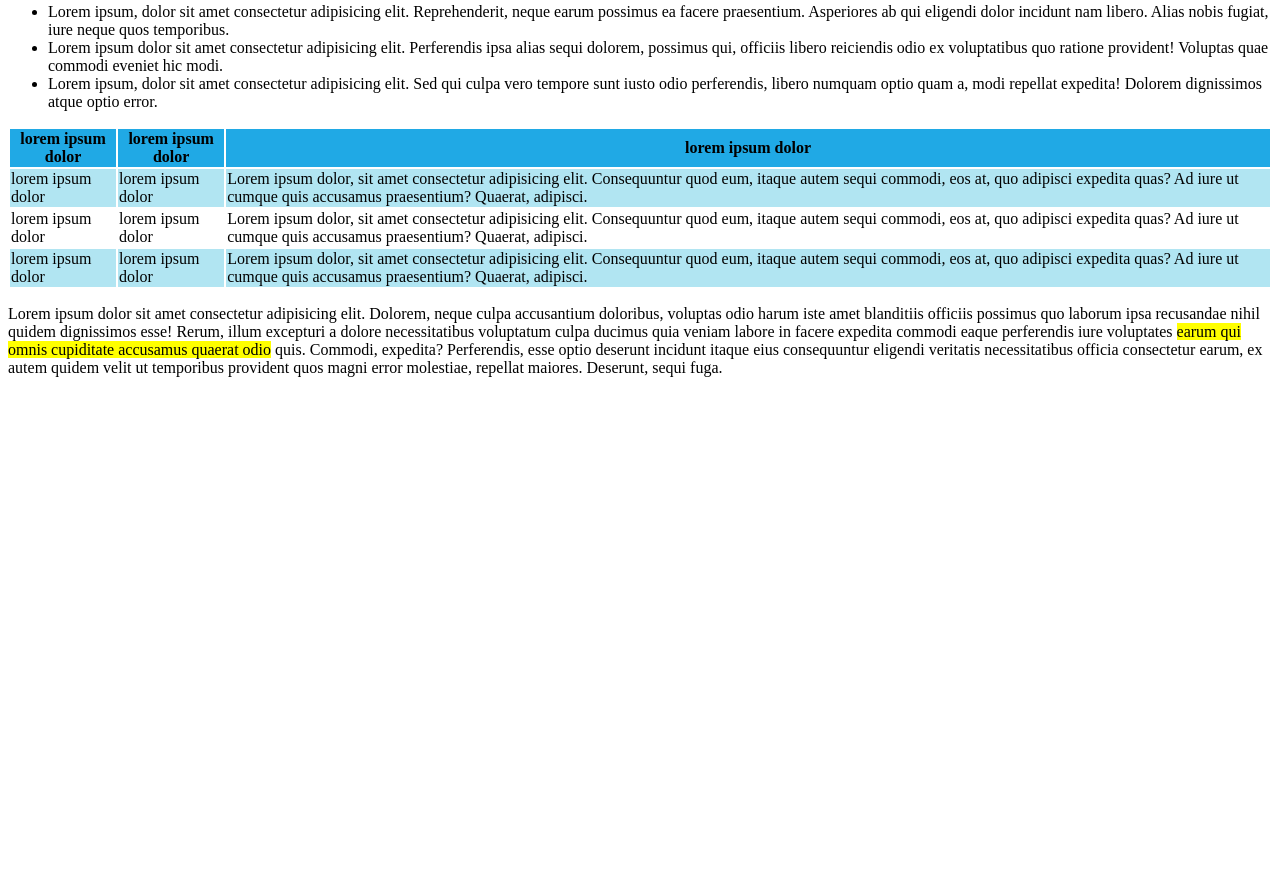
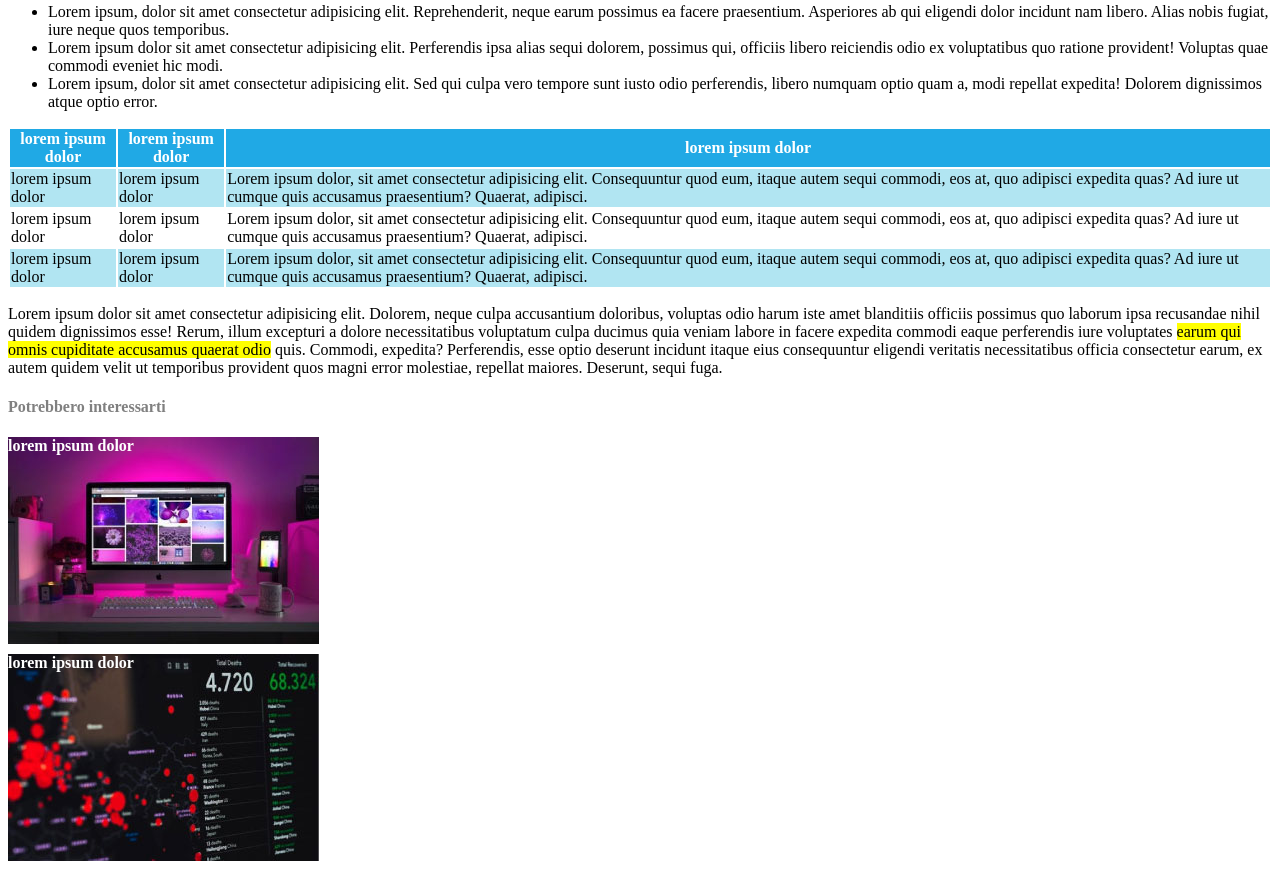
Before and after one commit to maldrek3103/html-css-booleaner, a plain HTML site: page index.html in a window 1280 px wide. Shown: the part 737-1608 px from the top of the page. Before the commit the page ends 1130 px from the top, so only its background shows below. Drawn offline with Linux system fonts and the light colour scheme.

Commit message:
Added footer

```diff
--- a/index.html
+++ b/index.html
@@ -69,7 +69,8 @@
                 <tr>
                     <td class="table-color">lorem ipsum dolor</td>
                     <td class="table-color">lorem ipsum dolor</td>
-                    <td class="table-color">Lorem ipsum dolor, sit amet consectetur adipisicing elit. Consequuntur quod eum, itaque autem
+                    <td class="table-color">Lorem ipsum dolor, sit amet consectetur adipisicing elit. Consequuntur quod
+                        eum, itaque autem
                         sequi commodi, eos at, quo adipisci expedita quas? Ad iure ut cumque quis accusamus praesentium?
                         Quaerat, adipisci.</td>
                 </tr>
@@ -83,7 +84,8 @@
                 <tr>
                     <td class="table-color">lorem ipsum dolor</td>
                     <td class="table-color">lorem ipsum dolor</td>
-                    <td class="table-color">Lorem ipsum dolor, sit amet consectetur adipisicing elit. Consequuntur quod eum, itaque autem
+                    <td class="table-color">Lorem ipsum dolor, sit amet consectetur adipisicing elit. Consequuntur quod
+                        eum, itaque autem
                         sequi commodi, eos at, quo adipisci expedita quas? Ad iure ut cumque quis accusamus praesentium?
                         Quaerat, adipisci.</td>
                 </tr>
@@ -94,7 +96,8 @@
                 nihil
                 quidem dignissimos esse!
                 Rerum, illum excepturi a dolore necessitatibus voluptatum culpa ducimus quia veniam labore in facere
-                expedita commodi eaque perferendis iure voluptates <span>earum qui omnis cupiditate accusamus quaerat odio</span>
+                expedita commodi eaque perferendis iure voluptates <span>earum qui omnis cupiditate accusamus quaerat
+                    odio</span>
                 quis. Commodi, expedita?
                 Perferendis, esse optio deserunt incidunt itaque eius consequuntur eligendi veritatis necessitatibus
                 officia consectetur earum, ex autem quidem velit ut temporibus provident quos magni error molestiae,
@@ -102,6 +105,13 @@
             </p>
         </div>
     </main>
+    <footer>
+        <h4>Potrebbero interessarti</h4>
+        <div class="ads">
+            <div class="ads-1"><strong>lorem ipsum dolor</strong></div>
+            <div class="ads-2"><strong>lorem ipsum dolor</strong></div>
+        </div>
+    </footer>
 </body>
 
 </html>
--- a/style.css
+++ b/style.css
@@ -26,8 +26,28 @@ span{
 }
 
 th{
+    color: #ffffff;
     background-color: #20a9e5;
 }
 .table-color{
     background-color: #b1e5f2;
 }
+h4{
+    color: #808080
+}
+.ads{
+    color: white;
+    background-repeat: no-repeat;
+}
+.ads-1{
+    width: 311px;
+    height: 207px;
+    background-image: url(./img/monitor.jpg);
+    margin-bottom: 10px;
+}
+.ads-2{
+    width: 311px;
+    height: 207px;
+    background-image: url(./img/graph.jpg);
+    margin-bottom: 10px;
+}
```
